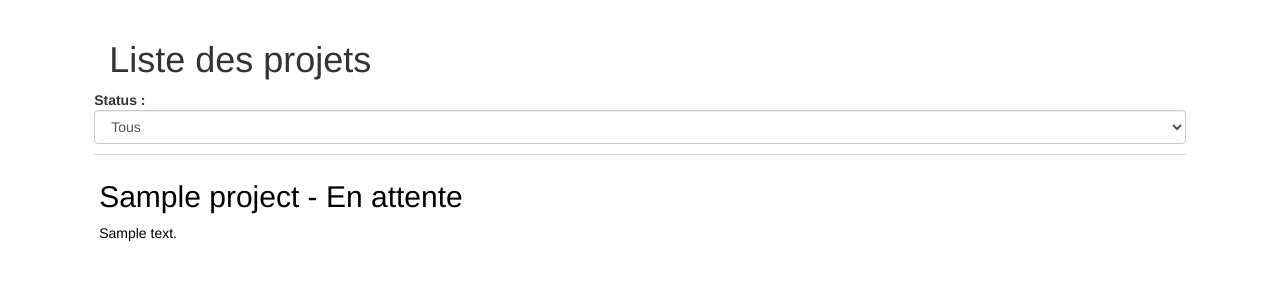
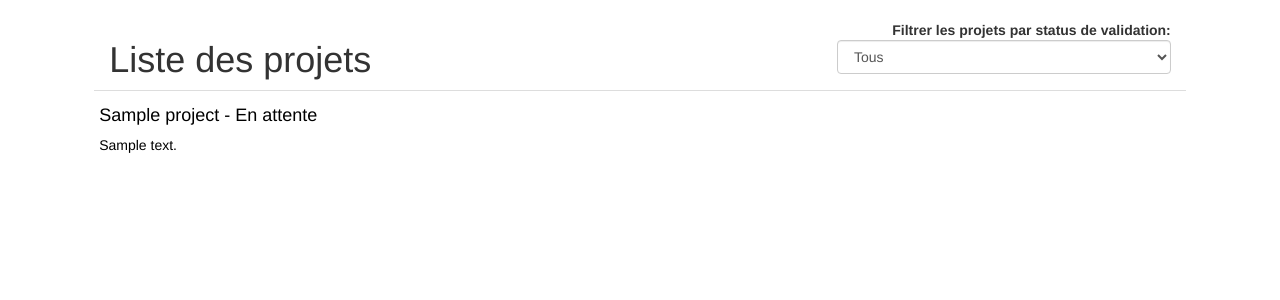
Before and after one commit to CDVU/plateforme-de-vote-budgetaire, a Django app: page /projects/list/ in a window 1280 px wide. Shown: the part 52-352 px from the top of the page. Run offline with Django 3.2, Linux system fonts and the light colour scheme; tables that the repository leaves empty hold one stand-in row (values such as "Sample post"); some libraries are stand-ins or nearby versions.

Commit message:
redesign project list to set select on the top right

```diff
--- a/plateforme_budgetaire/project/templates/project/project_list.html
+++ b/plateforme_budgetaire/project/templates/project/project_list.html
@@ -1,11 +1,13 @@
 {% extends "landing_base.html" %}
 
 {% block content %}
+    <div class="row">
+        <div class="col-sm-8">
             <h1>Liste des projets</h1>
-
-    <div class="row">
+        </div>
+        <div class="col-sm-4 text-right">
             <p>
-            <strong>Status :</strong>
+                <strong>Filtrer les projets par status de validation:</strong>
                 <select class="form-control" onchange="window.location = this.options[this.selectedIndex].value">
                     {% for status, key in status_list %}
                         {% if validation_state_selected == key %}
@@ -22,12 +24,15 @@
                     {% endif %}
                 </select>
             </p>
+        </div>
+    </div>
+    <div class="row">
         <table class="table table-hover table-condensed sortable">
         {% for project in projects %}
             <tr class="row-link">
                 <td>
                     <a href='{% url "projects:project_detail" project.id %}'>
-                        <h2>{{project.name}} - {{project.status}}</h2>
+                        <h4>{{project.name}} - {{project.status}}</h4>
                         <p class="text-justify">{{project.description}}</p>
                     </a>
                 </td>
```
Lines whose indentation alone changed are shown as unchanged.
